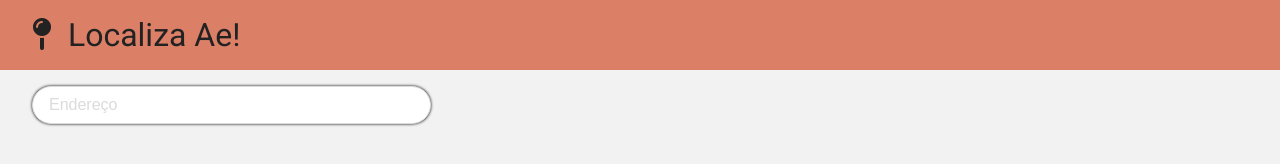
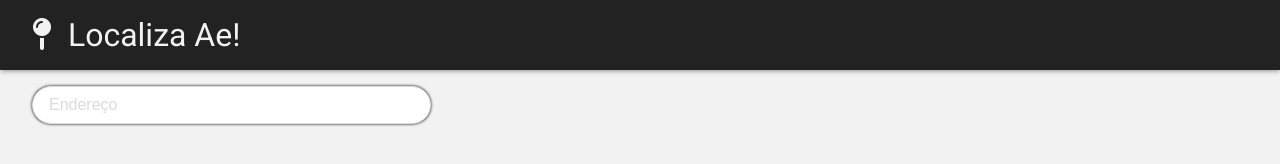
Before and after one commit to mcsolha/localiza-ae, a website with bundled scripts: page src/index.html in a window 1280 px wide. Built offline with nearby package versions, Linux system fonts and the light colour scheme.

```diff
--- a/src/style.css
+++ b/src/style.css
@@ -24,6 +24,7 @@
 
 .elevation {
     box-shadow: 0px 3px 3px -2px rgba(0, 0, 0, 0.2), 0px 3px 4px 0px rgba(0, 0, 0, 0.14);
+    z-index: 1;
 }
 
 .localiza-app {
@@ -35,12 +36,12 @@
 .localiza-app__navbar {
     display: flex;
     padding: 1rem 2rem;
-    background-color: var(--primary);
+    background-color: var(--dark);
 }
 
 .localiza-app__app-title {
     font-size: 2rem;
-    color: var(--dark);
+    color: var(--light);
 }
 
 .localiza-app__app-title i {
@@ -51,7 +52,7 @@
 .localiza-app__content {
     position: relative;
     height: 100%;
-    background-color: var(--light);  /* fallback for old browsers */
+    background-color: var(--light);
 }
 
 .localiza-app__search-bar {
```
